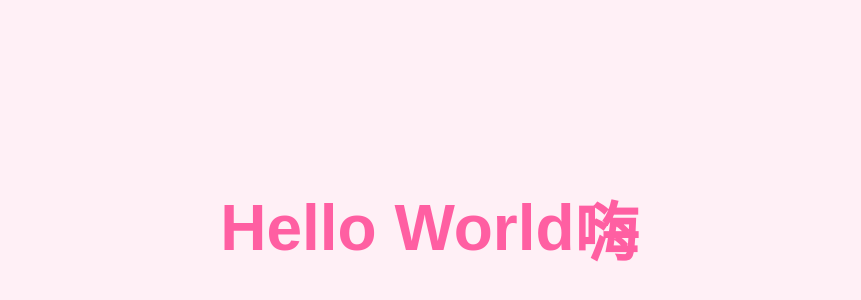
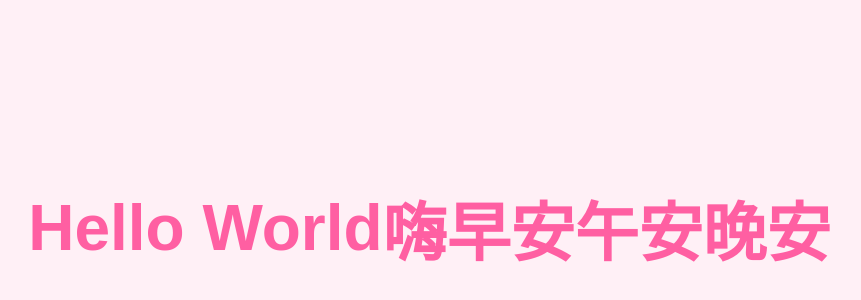
Before and after one commit to 8887eva-glitch/8887eva-glitch.github.io, a plain HTML site: page index.html in a window 1280 px wide. Shown: the part 172-472 px from the top of the page, without its empty margins (226-1087 px from the left). Drawn offline with Linux system fonts and the light colour scheme.

Commit message:
Add greeting in Chinese to index.html

```diff
--- a/index.html
+++ b/index.html
@@ -30,5 +30,6 @@
 <body>
     <h1>Hello World</h1>
     <h1>嗨</h1>
+    <h1>早安午安晚安</h1>
 </body>
 </html>
```
